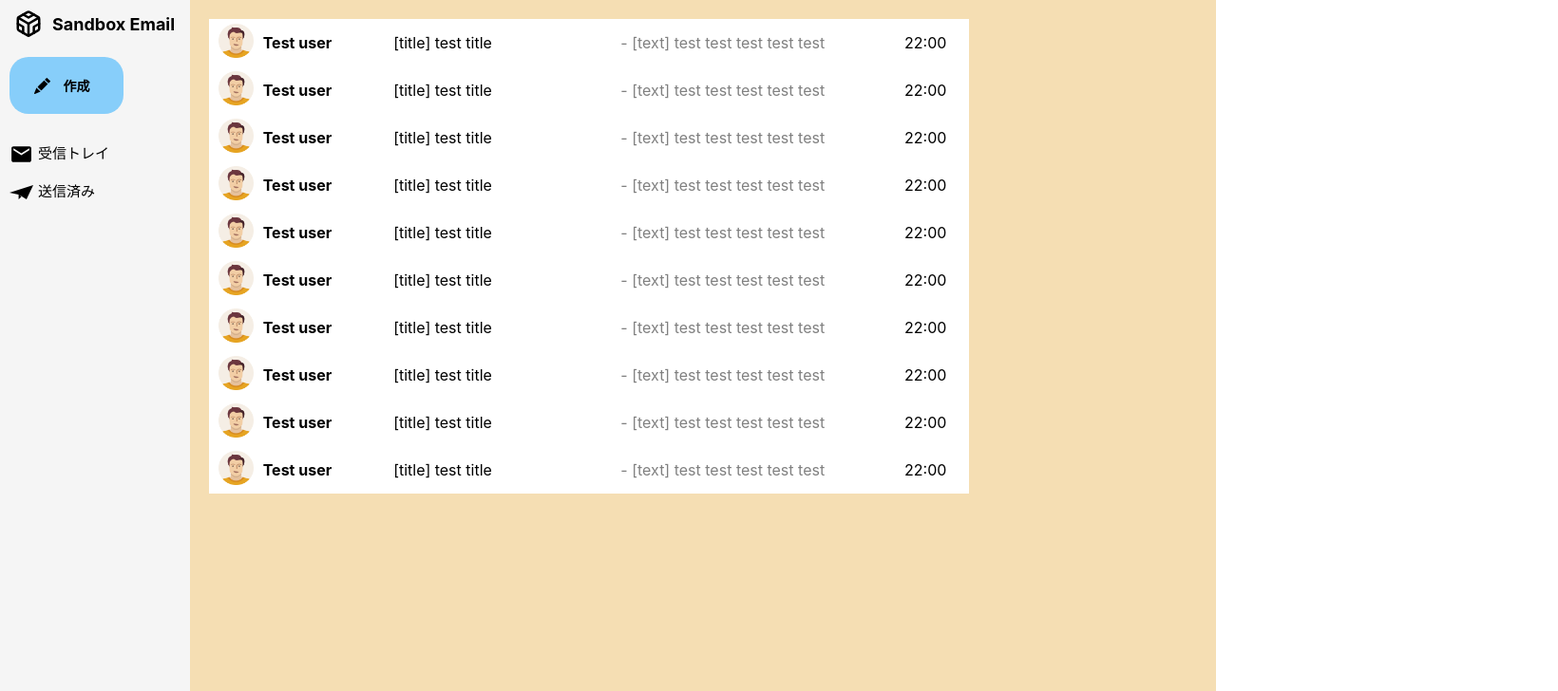
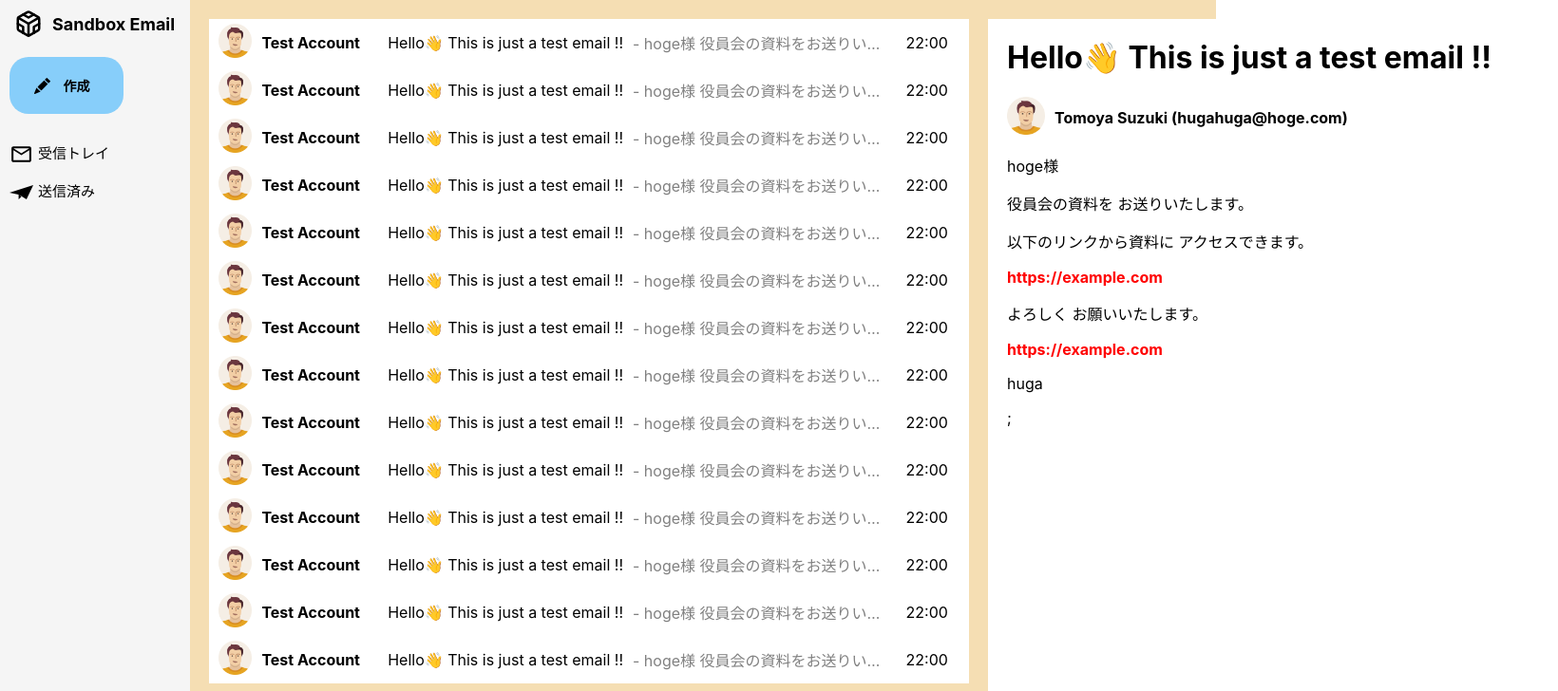
Before and after one commit to nokinsikasenbei-neo/sandbox-email-front, a Next.js app: page / in a window 1280 px wide. Shown: the top 728 px of the page at 95% size, 1640 px wide, since content can reach past the window. Built offline with nearby package versions, Linux system fonts and the light colour scheme.

Commit message:
fix bugs

```diff
--- a/pages/index.tsx
+++ b/pages/index.tsx
@@ -1,190 +1,45 @@
 import EmailOutline from "../templates/emailOutline";
 import { css } from "@emotion/react";
-import { MdEmail } from "react-icons/md";
-import { SiMinutemailer } from "react-icons/si";
-import { BsPencilFill } from "react-icons/bs";
-import { FiCodesandbox } from "react-icons/fi";
+import SideBar from "../templates/sidebar";
+import EmailDetail from "../templates/emailDetail";
+import setupTestData from "../testdata/testdata";
+import Email from "../models/email";
 
 const topContainerStyle = css`
   background-color: wheat;
   display: flex;
 `;
 
-const createEmailButtonStyle = css`
-  width: 120px;
-  height: 60px;
-  background: #87cefa;
-  font-size: 14px;
-  display: flex;
-  align-items: center;
-  justify-content: center;
-  border-radius: 20px;
-  border: none;
-  transition: all 0.2s ease-in-out;
+const emailOutlineStyle = css`
   margin-top: 20px;
-  margin-left: 10px;
-  margin-bottom: 20px;
-  font-weight: bold;
-
-  &:hover {
-    box-shadow: 1px 1px 12px rgba(0, 0, 0, 0.65);
-  }
 `;
 
-const pencilIconStyle = css`
-  width: 17px;
-  height: 17px;
-  margin-right: 14px;
-  margin-left: -10px;
-`;
-
-const sideBarStyle = css`
-  display: flex;
-  flex-direction: column;
-  width: 200px;
-  height: 100vh;
-  background: #f5f5f5;
-`;
-
-const sideContentStyle = css`
-  display: flex;
-  align-items: center;
-  width: 200px;
-`;
-
-const logoStyle = css`
-  width: 30px;
-  height: 30px;
-  margin-left: 20px;
-`;
-
-const iconStyle = css`
-  width: 25px;
-  height: 25px;
-  margin-left: 10px;
-  margin-top: 10px;
-  margin-right: 5px;
-  margin-bottom: 5px;
-`;
-
-type Email = {
-  from: string;
-  title: string;
-  text: string;
-  receptionTime: string;
-};
-
-const emails: Email[] = [
-  {
-    from: "Test user",
-    title: "[title] test title",
-    text: "[text] test test test test test",
-    receptionTime: "22:00",
-  },
-  {
-    from: "Test user",
-    title: "[title] test title",
-    text: "[text] test test test test test",
-    receptionTime: "22:00",
-  },
-  {
-    from: "Test user",
-    title: "[title] test title",
-    text: "[text] test test test test test",
-    receptionTime: "22:00",
-  },
-  {
-    from: "Test user",
-    title: "[title] test title",
-    text: "[text] test test test test test",
-    receptionTime: "22:00",
-  },
-  {
-    from: "Test user",
-    title: "[title] test title",
-    text: "[text] test test test test test",
-    receptionTime: "22:00",
-  },
-  {
-    from: "Test user",
-    title: "[title] test title",
-    text: "[text] test test test test test",
-    receptionTime: "22:00",
-  },
-  {
-    from: "Test user",
-    title: "[title] test title",
-    text: "[text] test test test test test",
-    receptionTime: "22:00",
-  },
-  {
-    from: "Test user",
-    title: "[title] test title",
-    text: "[text] test test test test test",
-    receptionTime: "22:00",
-  },
-  {
-    from: "Test user",
-    title: "[title] test title",
-    text: "[text] test test test test test",
-    receptionTime: "22:00",
-  },
-  {
-    from: "Test user",
-    title: "[title] test title",
-    text: "[text] test test test test test",
-    receptionTime: "22:00",
-  },
-];
+let testData = setupTestData(14);
 
 const Home = () => {
   return (
     <div css={topContainerStyle}>
-      <div css={sideBarStyle}>
-        <div
-          style={{
-            display: "flex",
-            justifyContent: "left",
-            alignItems: "center",
-            marginTop: "10px",
-            marginLeft: "-5px",
-          }}
-        >
-          <FiCodesandbox css={logoStyle} />
-          <text
-            style={{
-              fontSize: "18px",
-              fontWeight: "bold",
-              marginLeft: "10px ",
-            }}
-          >
-            Sandbox Email
-          </text>
-        </div>
-        <button css={createEmailButtonStyle}>
-          <BsPencilFill css={pencilIconStyle} /> 作成
-        </button>
-        <div css={sideContentStyle}>
-          <MdEmail css={iconStyle} />
-          <text style={{ fontSize: "15px" }}>受信トレイ</text>
-        </div>
-        <div css={sideContentStyle}>
-          <SiMinutemailer css={iconStyle} />
-          <text style={{ fontSize: "15px" }}>送信済み</text>
-        </div>
-      </div>
-      <div style={{ marginTop: "20px" }}>
-        {emails.map((email: Email, i: number) => {
+      <div style={{ display: "flex" }}>
+        <SideBar />
+        <div css={emailOutlineStyle}>
+          {testData.map((email: Email, i: number) => {
             return (
               <EmailOutline
                 key={i}
-              from={email.from}
-              title={email.title}
-              text={email.text}
+                from={email.senderName}
+                title={email.subject}
+                text={email.body}
                 receptionTime={email.receptionTime}
               />
             );
           })}
+        </div>
+        <EmailDetail
+          title="Hello👋 This is just a test email !!"
+          from="hugahuga@hoge.com"
+          body="hoge様\r\n\r\n役員会の資料を     お送りいたします。\r\n以下のリンクから資料に アクセスできます。\r\nhttps://example.com\r\n\r\nよろしく  お願いいたします。https://example.com \r\n\r\nhuga\r\n"
+          receptionTime="22:00"
+        />
       </div>
     </div>
   );
--- a/templates/emailDetail.tsx
+++ b/templates/emailDetail.tsx
@@ -45,8 +45,18 @@ const EmailDetail = (props: Props) => {
 
   const renderBody = (body: string, url: string) => {
     let replacedBody = replaceNewLineCode(body);
-    console.log(replacedBody);
-    convertTextToHTML(replacedBody, url);
+    let testUrls = ["https://example.com", "https://hogehuga.com"];
+
+    for (let i = 0; i < testUrls.length; i++) {
+      if (i == 0) {
+        convertTextToHTML(replacedBody, testUrls[i], i, 0);
+        break;
+      }
+
+      for (let j = 0; j < textObjs.length; j++) {
+        convertTextToHTML(textObjs[j].v, testUrls[i], i, j);
+      }
+    }
 
     return (
       <div css={bodyContainerStyle}>
@@ -54,7 +64,6 @@ const EmailDetail = (props: Props) => {
           return (
             <div key={i}>
               {obj.v.split("<br />").map((v: string, i: number) => {
-                console.log(v);
                 return v == "<br />" ? (
                   <br />
                 ) : obj.isDanger ? (
@@ -75,7 +84,12 @@ const EmailDetail = (props: Props) => {
     return text.replace(/\\r?\\n/g, "<br />");
   };
 
-  const convertTextToHTML = (text: string, url: string) => {
+  const convertTextToHTML = (
+    text: string,
+    url: string,
+    i: number,
+    j: number
+  ) => {
     const pos = text.indexOf(url, 0);
     if (pos == -1) {
       let obj = new TextObj();
@@ -93,11 +107,17 @@ const EmailDetail = (props: Props) => {
     middle.v = text.substring(pos, pos + url.length);
     middle.isDanger = true;
 
-    textObjs.push(front);
-    textObjs.push(middle);
+    if (i == 0) {
+      textObjs.push(front);
+      textObjs.push(middle);
+    } else {
+      textObjs.splice(j, 1);
+      textObjs.splice(j, 0, front);
+      textObjs.splice(j + 1, 0, middle);
+    }
 
     let back = text.substring(pos + url.length, text.length);
-    convertTextToHTML(back, url);
+    convertTextToHTML(back, url, i, j);
   };
 
   return (
--- a/templates/sidebar.tsx
+++ b/templates/sidebar.tsx
@@ -1,5 +1,5 @@
 import { css } from "@emotion/react";
-import { MdEmail } from "react-icons/md";
+import { MdEmail, MdOutlineEmail } from "react-icons/md";
 import { SiMinutemailer } from "react-icons/si";
 import { BsPencilFill } from "react-icons/bs";
 import { FiCodesandbox } from "react-icons/fi";
@@ -88,7 +88,7 @@ const SideBar = () => {
         <BsPencilFill css={pencilIconStyle} /> 作成
       </button>
       <div css={sideContentStyle}>
-        <MdEmail css={iconStyle} />
+        <MdOutlineEmail css={iconStyle} />
         <text style={{ fontSize: "15px" }}>受信トレイ</text>
       </div>
       <div css={sideContentStyle}>
--- a/testdata/testdata.ts
+++ b/testdata/testdata.ts
@@ -9,7 +9,7 @@ const setupTestData = (num: number) => {
   email.senderName = "Test Account";
   email.senderAddr = "hugahuga@hoge.com";
   email.body =
-    "hoge様\r\n\r\n役員会の資料をお送りいたします。\r\n以下のリンクから資料に アクセスできます。\r\nhttps://example.com\r\n\r\nよろしく  お願いいたします。https://example.com \r\n\r\nhuga\r\n";
+    "hoge様\r\n\r\n役員会の資料をお送りいたします。\r\n以下のリンクから資料に アクセスできます。\r\n https://example.com \r\n\r\n よろしくお願いいたします。https://example.com  もし閲覧出来ない場合は https://hogehuga.com からお願いします。 \r\n\r\nhuga\r\n";
   email.receptionTime = "22:00";
 
   for (let i = 0; i < num; i++) {
```
Lines whose indentation alone changed are shown as unchanged.
